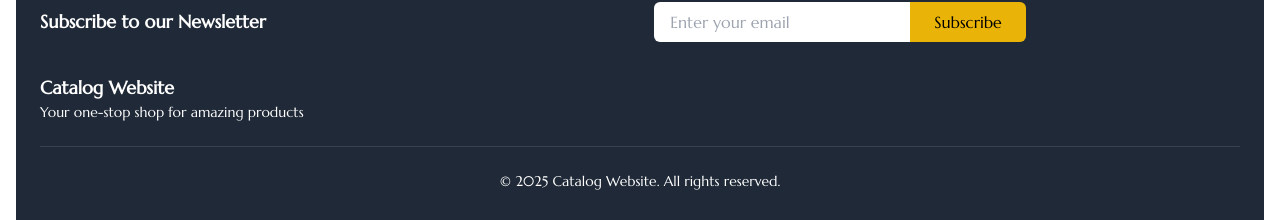
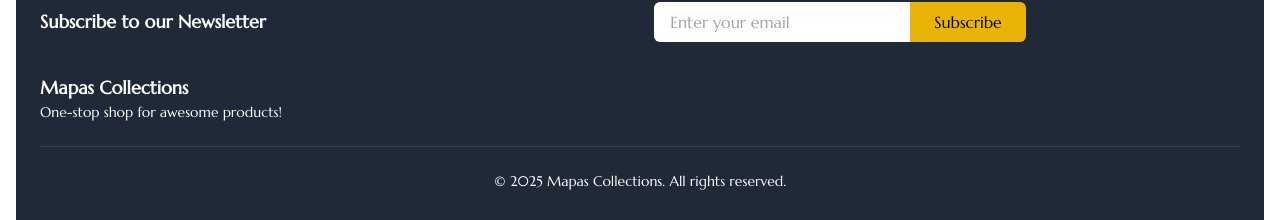
Before and after one commit to mapascollections/mapascollections.github.io, a Next.js app: page / in a window 1280 px wide. Shown: the part 1046-1266 px from the top of the page. Built offline with nearby package versions, Linux system fonts and the light colour scheme; no server answers; the database is empty.

Commit message:
Updated footer and logo

```diff
--- a/src/components/footer.tsx
+++ b/src/components/footer.tsx
@@ -47,8 +47,8 @@ const Footer = () => {
                 </div>
                 <div className="flex flex-col sm:flex-row justify-between items-center sm:items-start">
                     <div className="mb-6 sm:mb-0 sm:w-1/3 text-center sm:text-left">
-                        <h3 className="text-lg font-semibold">Catalog Website</h3>
-                        <p className="text-sm">Your one-stop shop for amazing products</p>
+                        <h3 className="text-lg font-semibold">Mapas Collections</h3>
+                        <p className="text-sm">One-stop shop for awesome products!</p>
                     </div>
                     <div className="flex gap-4 sm:w-1/3 justify-center sm:justify-end">
                         <a href="#" className="text-gray-400 hover:text-white">
@@ -63,7 +63,7 @@ const Footer = () => {
                     </div>
                 </div>
                 <div className="border-t border-gray-700 pt-6 mt-6 text-center">
-                    <p className="text-sm">&copy; 2025 Catalog Website. All rights reserved.</p>
+                    <p className="text-sm">&copy; 2025 Mapas Collections. All rights reserved.</p>
                 </div>
             </div>
         </div>
```
Also changed, not shown: public/imgs/logo.png.
